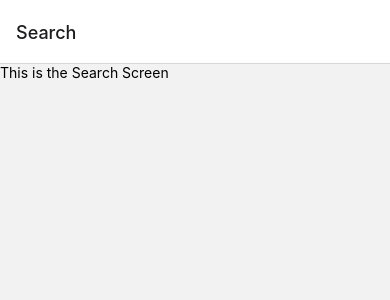
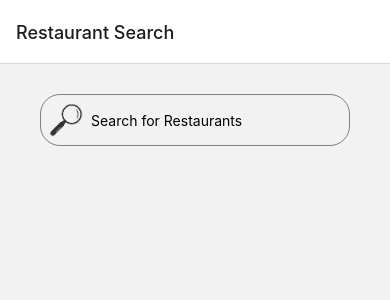
Before and after one commit to dannertech/food-app-rn, a React Native app: screen /Search in a window 390 px wide. Shown: the top 300 px of the page. Built offline with nearby package versions, Linux system fonts and the light colour scheme.

Commit message:
added SearchBar to SearchScreen and stylized it

```diff
--- a/App.js
+++ b/App.js
@@ -10,8 +10,10 @@ const Stack = createNativeStackNavigator();
 export default function App() {
   return (
     <NavigationContainer>
-      <Stack.Navigator initialRouteName='Search'>
-        <Stack.Screen name="Search" component={SearchScreen} />
+      <Stack.Navigator initialRouteName='Search' screenOptions={{
+        title: 'Restaurant Search'
+      }}>
+        <Stack.Screen name="Search" component={SearchScreen}/>
         <Stack.Screen name="Details" component={DetailScreen} />
       </Stack.Navigator>
     </NavigationContainer>
--- a/src/Components/SearchBar.js
+++ b/src/Components/SearchBar.js
@@ -0,0 +1,37 @@
+import React from 'react';
+import {StyleSheet, View,Text, Image, TextInput} from 'react-native';
+
+
+const SearchBar = () => {
+    return (
+        <View style={styles.searchBarViewStyle}>
+            <View >
+            <Image source={require('../Images/magnifying-glass-icon.png')} style={styles.imageStyle}/>
+            </View>
+            <View style={styles.textInputStyle}>
+            <TextInput placeholder='Search for Restaurants'/>
+            </View>
+        </View>
+    )
+};
+
+const styles = StyleSheet.create({
+    imageStyle: {
+        height: 50,
+        width: 50,
+        alignSelf: 'flex-start',
+    },
+    searchBarViewStyle: {
+        flexDirection: 'row',
+        borderColor: 'gray',
+        borderWidth: 1,
+        marginHorizontal: 40,
+        marginVertical: 30,
+        borderRadius: 20,
+    },
+    textInputStyle: {
+        alignSelf: 'center',
+    }
+});
+
+export default SearchBar;
--- a/src/Screens/SearchScreen.js
+++ b/src/Screens/SearchScreen.js
@@ -1,10 +1,11 @@
 import React from 'react';
 import {StyleSheet, View, Text} from 'react-native';
+import SearchBar from '../Components/SearchBar';
 
 const SearchScreen = () => {
     return(
         <View>
-            <Text>This is the Search Screen</Text>
+            <SearchBar />
         </View>
     )
 };
```
Also changed, not shown: src/Images/magnifying-glass-icon.png (added).
